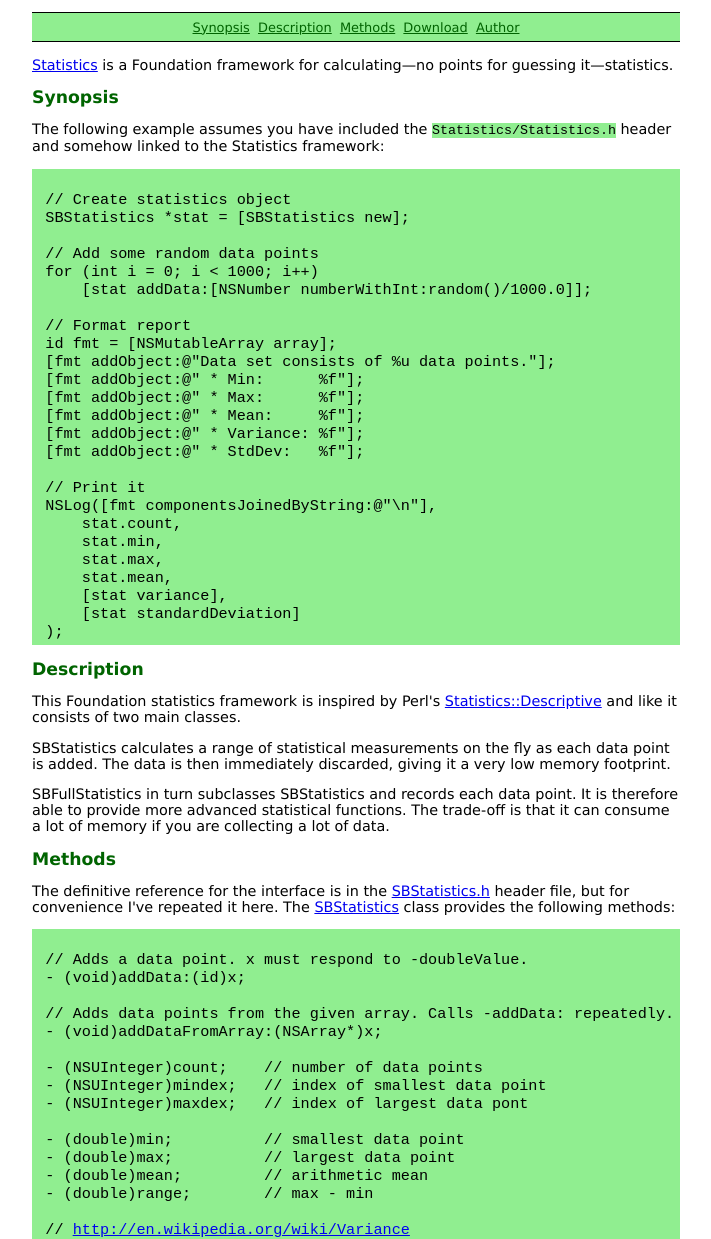
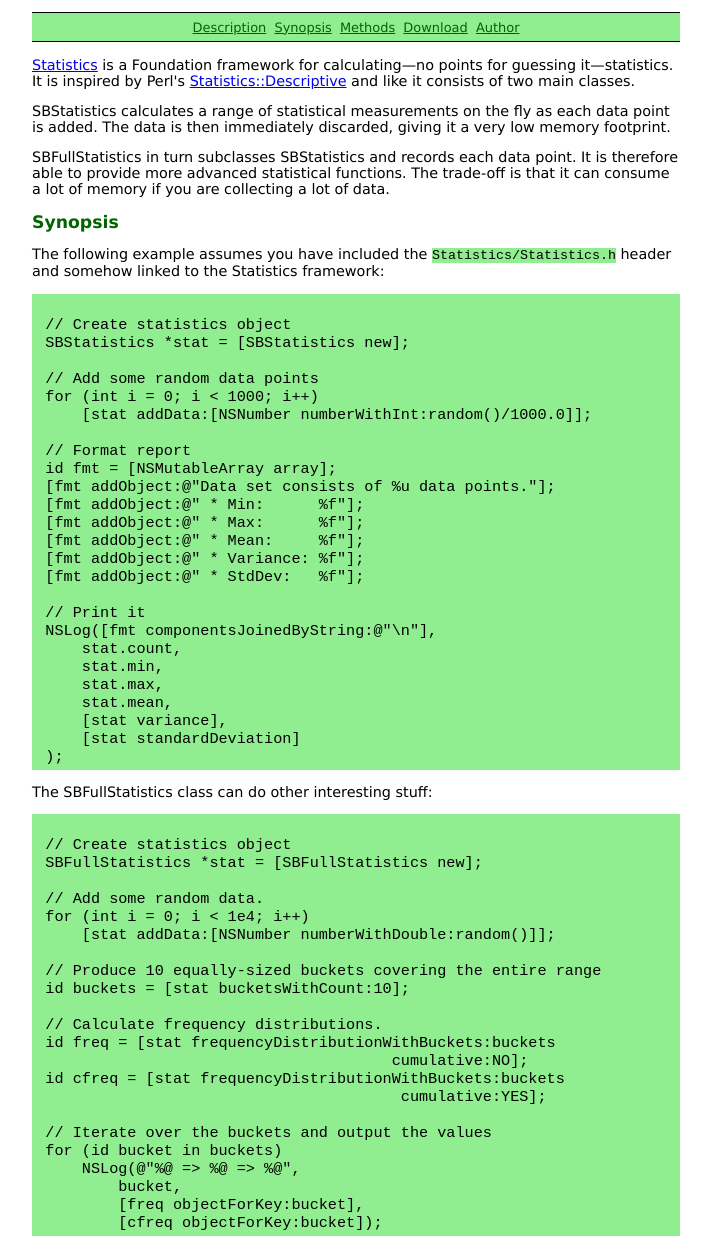
Before and after one commit to stig/Statistics, a plain HTML site: page Documentation/index.html in a window 1280 px wide. Shown: the part 58-1297 px from the top of the page, without its empty margins (284-995 px from the left). Drawn offline with Linux system fonts and the light colour scheme.

Commit message:
doc update

```diff
--- a/Documentation/index.html
+++ b/Documentation/index.html
@@ -12,8 +12,8 @@
 
 <div id="toc">
 <ul>
+<li><a href="#">Description</a></li>
 <li><a href="#synopsis">Synopsis</a></li>
-<li><a href="#description">Description</a></li>
 <li><a href="#methods">Methods</a></li>
 <li><a href="#download">Download</a></li>
 <li><a href="#author">Author</a></li>
@@ -22,7 +22,19 @@
 
 <p><a href="http://code.brautaset.org/Statistics/">Statistics</a> is a
 Foundation framework for calculating&mdash;no points for guessing
-it&mdash;statistics. </p>
+it&mdash;statistics. It is inspired by Perl's <a
+href="http://search.cpan.org/dist/Statistics-Descriptive/">
+Statistics::Descriptive</a> and like it consists of two main
+classes.</p>
+
+<p>SBStatistics calculates a range of statistical measurements on the
+fly as each data point is added. The data is then immediately
+discarded, giving it a very low memory footprint.</p>
+
+<p>SBFullStatistics in turn subclasses SBStatistics and records each
+data point. It is therefore able to provide more advanced statistical
+functions. The trade-off is that it can consume a lot of memory if you
+are collecting a lot of data.</p>
 
 <h2 id="synopsis">Synopsis</h2>
 
@@ -58,21 +70,32 @@ NSLog([fmt componentsJoinedByString:@"\n"],
 );
 </code></pre>
 
-<h2 id="description">Description</h2>
+<p>The SBFullStatistics class can do other interesting stuff:</p>
 
-<p>This Foundation statistics framework is inspired by Perl's <a
-href="http://search.cpan.org/dist/Statistics-Descriptive/">
-Statistics::Descriptive</a> and like it consists of two main
-classes.</p>
+<pre><code>
+// Create statistics object
+SBFullStatistics *stat = [SBFullStatistics new];
 
-<p>SBStatistics calculates a range of statistical measurements on the
-fly as each data point is added. The data is then immediately
-discarded, giving it a very low memory footprint.</p>
+// Add some random data.
+for (int i = 0; i &lt; 1e4; i++)
+    [stat addData:[NSNumber numberWithDouble:random()]];
 
-<p>SBFullStatistics in turn subclasses SBStatistics and records each
-data point. It is therefore able to provide more advanced statistical
-functions. The trade-off is that it can consume a lot of memory if you
-are collecting a lot of data.</p>
+// Produce 10 equally-sized buckets covering the entire range
+id buckets = [stat bucketsWithCount:10];
+
+// Calculate frequency distributions.
+id freq = [stat frequencyDistributionWithBuckets:buckets
+                                      cumulative:NO];
+id cfreq = [stat frequencyDistributionWithBuckets:buckets
+                                       cumulative:YES];
+
+// Iterate over the buckets and output the values
+for (id bucket in buckets)
+    NSLog(@"%@ =&gt; %@ =&gt; %@",
+        bucket,
+        [freq objectForKey:bucket],
+        [cfreq objectForKey:bucket]);
+</code></pre>
 
 <h2 id="methods">Methods</h2>
 
@@ -126,9 +149,10 @@ methods:</p>
 - (double)geometricMean;
 
 // <a href="http://en.wikipedia.org/wiki/Frequency_distribution">http://en.wikipedia.org/wiki/Frequency_distribution</a>
-- (NSDictionary*)frequencyDistributionWithBuckets:(NSArray*)x cumulative:(BOOL)y;
+- (NSDictionary*)frequencyDistributionWithBuckets:(NSArray*)x
+                                       cumulative:(BOOL)y;
 
-// Conveniently create buckets for frequency distribution calculations.
+// Create buckets for frequency distribution calculations.
 - (NSArray*)bucketsWithCount:(NSUInteger)x;
 - (NSArray*)bucketsWithInterval:(double)x;
 
@@ -141,9 +165,9 @@ methods:</p>
 // Returns the data sans low and high outliers
 - (NSArray*)sortedDataDiscardingLow:(double)l high:(double)h;
 
-// Return a new statistics object, with outliers removed from the data.
+// Return a new object with outliers removed from the data.
 // This can be used to calculate the truncated (trimmed) mean.
-// <a href="http://en.wikipedia.org/wiki/Truncated_mean">http://en.wikipedia.org/wiki/Truncated_mean</a>
+// (<a href="http://en.wikipedia.org/wiki/Truncated_mean">http://en.wikipedia.org/wiki/Truncated_mean</a>)
 - (id)statisticsDiscardingLow:(double)l high:(double)h;
 </code></pre>
 
```
